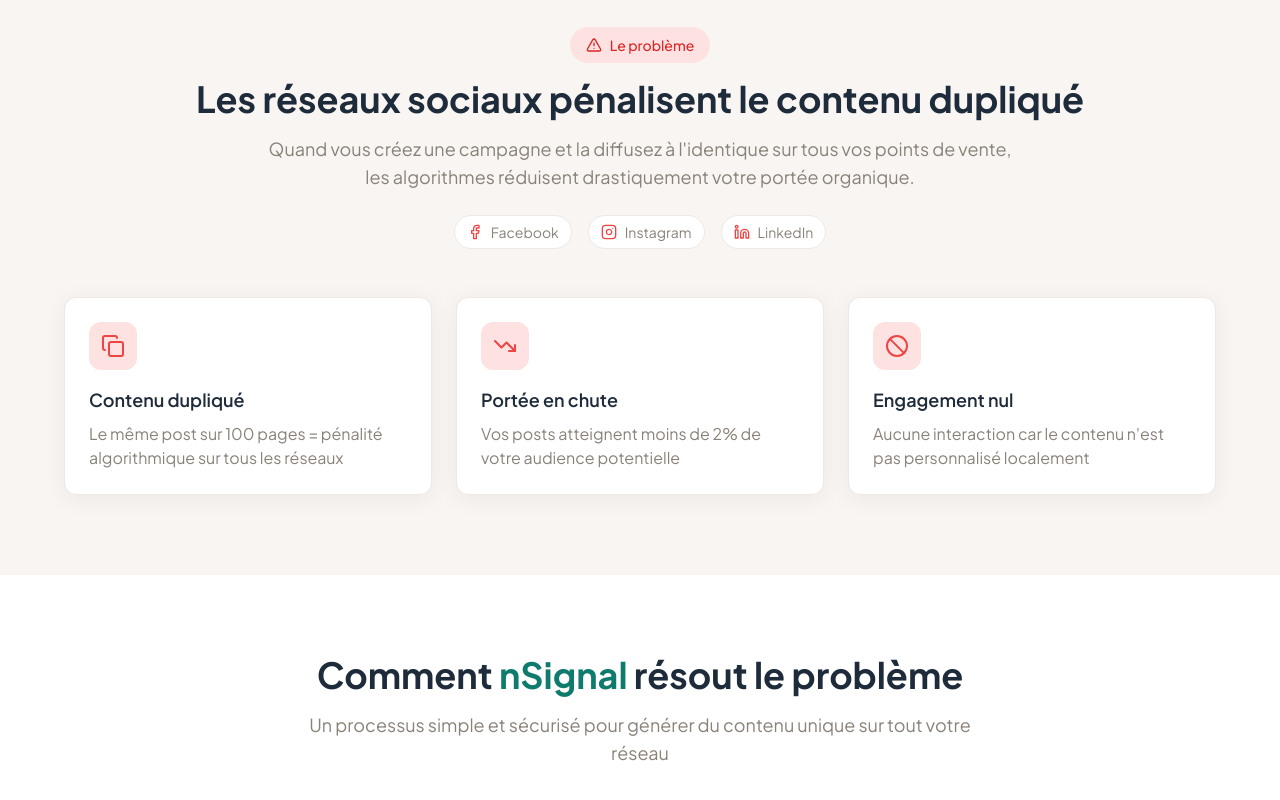
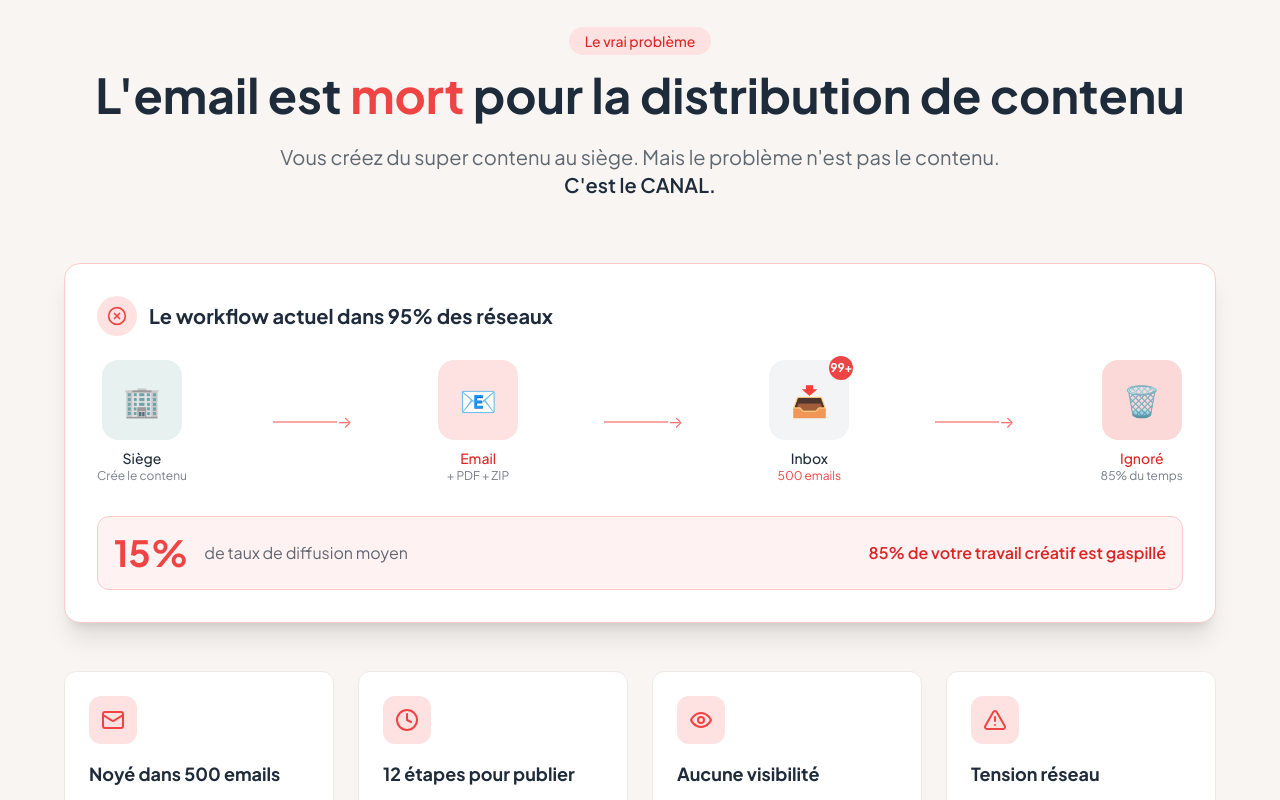
Before and after one commit to Mazaljoker/VISIOPOST_WEBSITE, a React (Vite) app: page / in a window 1280 px wide. Shown: the part 1200-2000 px from the top of the page. Built offline with nearby package versions, Linux system fonts and the light colour scheme.

Commit message:
✨ Vision Complete: New ProblemSection - Email is dead

```diff
--- a/src/sections/ProblemSection.tsx
+++ b/src/sections/ProblemSection.tsx
@@ -1,95 +1,191 @@
 import { motion } from 'framer-motion';
-import { AlertTriangle, TrendingDown, Copy, Ban, Facebook, Instagram, Linkedin } from 'lucide-react';
-
-const problems = [
-  {
-    icon: Copy,
-    title: 'Contenu dupliqué',
-    description: 'Le même post sur 100 pages = pénalité algorithmique sur tous les réseaux',
-  },
-  {
-    icon: TrendingDown,
-    title: 'Portée en chute',
-    description: 'Vos posts atteignent moins de 2% de votre audience potentielle',
-  },
-  {
-    icon: Ban,
-    title: 'Engagement nul',
-    description: 'Aucune interaction car le contenu n\'est pas personnalisé localement',
-  },
-];
-
-const platforms = [
-  { icon: Facebook, name: 'Facebook' },
-  { icon: Instagram, name: 'Instagram' },
-  { icon: Linkedin, name: 'LinkedIn' },
-];
+import { Mail, Clock, Eye, AlertTriangle, XCircle } from 'lucide-react';
 
 /**
- * Section Problem - Charte Graphique nSignal 2025
+ * Problem Section - L'Email est Mort
+ * Focus sur le vrai problème: le canal de distribution, pas le contenu
  */
 const ProblemSection = () => {
+  const emailProblems = [
+    {
+      icon: Mail,
+      title: 'Noyé dans 500 emails',
+      description: 'Le franchisé reçoit 50-100 emails/jour. Le vôtre n\'existe pas.',
+    },
+    {
+      icon: Clock,
+      title: '12 étapes pour publier',
+      description: 'Télécharger → Ouvrir → Copier → Facebook → Coller → Adapter → Publier = abandon',
+    },
+    {
+      icon: Eye,
+      title: 'Aucune visibilité',
+      description: 'Le siège envoie dans le vide. Qui a publié ? Qui a ignoré ? Mystère.',
+    },
+    {
+      icon: AlertTriangle,
+      title: 'Tension réseau',
+      description: '"Vous n\'avez pas publié" devient culpabilisant et crée des conflits.',
+    },
+  ];
+
   return (
-    <section className="py-20 px-4 sm:px-6 lg:px-8 bg-nsignal-light dark:bg-nsignal-dark-500">
+    <section id="problem" className="py-20 px-4 sm:px-6 lg:px-8 bg-nsignal-light dark:bg-nsignal-dark-600">
       <div className="max-w-6xl mx-auto">
+        {/* Section header */}
         <motion.div
-          className="text-center mb-12"
+          className="text-center mb-16"
           initial={{ opacity: 0, y: 20 }}
           whileInView={{ opacity: 1, y: 0 }}
           viewport={{ once: true }}
         >
-          <div className="inline-flex items-center gap-2 px-4 py-2 rounded-full bg-red-100 dark:bg-red-900/30 text-red-600 dark:text-red-400 mb-4">
-            <AlertTriangle className="w-4 h-4" />
-            <span className="text-sm font-medium">Le problème</span>
+          <span className="inline-block px-4 py-1 rounded-full bg-red-100 dark:bg-red-900/30 text-red-600 dark:text-red-400 text-sm font-medium mb-4">
+            Le vrai problème
+          </span>
+          <h2 className="text-3xl md:text-4xl lg:text-5xl font-bold text-nsignal-dark dark:text-white mb-6">
+            L'email est <span className="text-red-500">mort</span> pour la distribution de contenu
+          </h2>
+          <p className="text-xl text-nsignal-dark/70 dark:text-white/70 max-w-3xl mx-auto">
+            Vous créez du super contenu au siège. Mais le problème n'est pas le contenu.
+            <br />
+            <span className="font-semibold text-nsignal-dark dark:text-white">C'est le CANAL.</span>
+          </p>
+        </motion.div>
+
+        {/* Email workflow visualization */}
+        <motion.div
+          className="bg-white dark:bg-nsignal-dark-500 rounded-2xl shadow-xl p-6 md:p-8 mb-12 border border-red-200 dark:border-red-900/50"
+          initial={{ opacity: 0, y: 20 }}
+          whileInView={{ opacity: 1, y: 0 }}
+          viewport={{ once: true }}
+        >
+          <div className="flex items-center gap-3 mb-6">
+            <div className="w-10 h-10 rounded-full bg-red-100 dark:bg-red-900/30 flex items-center justify-center">
+              <XCircle className="w-5 h-5 text-red-500" />
+            </div>
+            <h3 className="text-xl font-bold text-nsignal-dark dark:text-white">Le workflow actuel dans 95% des réseaux</h3>
           </div>
-          <h2 className="text-3xl md:text-4xl font-bold text-nsignal-dark dark:text-nsignal-light mb-4">
-            Les réseaux sociaux pénalisent le contenu dupliqué
-          </h2>
-          <p className="text-lg text-nsignal-light-700 dark:text-nsignal-light-600 max-w-3xl mx-auto mb-6">
-            Quand vous créez une campagne et la diffusez à l'identique sur tous vos points de vente,
-            les algorithmes réduisent drastiquement votre portée organique.
-          </p>
 
-          {/* Platforms affected */}
-          <div className="flex items-center justify-center gap-4">
-            {platforms.map((platform, index) => (
-              <motion.div
-                key={index}
-                className="flex items-center gap-2 px-3 py-1.5 bg-white dark:bg-nsignal-dark rounded-full border border-nsignal-light-400 dark:border-nsignal-dark-400"
-                initial={{ opacity: 0, scale: 0.8 }}
-                whileInView={{ opacity: 1, scale: 1 }}
-                viewport={{ once: true }}
-                transition={{ delay: index * 0.1 }}
-              >
-                <platform.icon className="w-4 h-4 text-red-500" />
-                <span className="text-sm text-nsignal-light-700 dark:text-nsignal-light-600">{platform.name}</span>
-              </motion.div>
-            ))}
+          {/* Email flow diagram */}
+          <div className="relative">
+            <div className="flex flex-col md:flex-row items-center justify-between gap-4 md:gap-2">
+              {/* Siège */}
+              <div className="flex-shrink-0 text-center">
+                <div className="w-20 h-20 mx-auto mb-2 rounded-2xl bg-nsignal-primary/10 flex items-center justify-center">
+                  <span className="text-3xl">🏢</span>
+                </div>
+                <p className="text-sm font-medium text-nsignal-dark dark:text-white">Siège</p>
+                <p className="text-xs text-nsignal-dark/60 dark:text-white/60">Crée le contenu</p>
+              </div>
+
+              {/* Arrow 1 */}
+              <div className="hidden md:flex items-center">
+                <div className="w-16 h-0.5 bg-red-300 dark:bg-red-700"></div>
+                <span className="text-red-400">→</span>
+              </div>
+
+              {/* Email */}
+              <div className="flex-shrink-0 text-center">
+                <div className="w-20 h-20 mx-auto mb-2 rounded-2xl bg-red-100 dark:bg-red-900/30 flex items-center justify-center">
+                  <span className="text-3xl">📧</span>
+                </div>
+                <p className="text-sm font-medium text-red-600 dark:text-red-400">Email</p>
+                <p className="text-xs text-nsignal-dark/60 dark:text-white/60">+ PDF + ZIP</p>
+              </div>
+
+              {/* Arrow 2 */}
+              <div className="hidden md:flex items-center">
+                <div className="w-16 h-0.5 bg-red-300 dark:bg-red-700"></div>
+                <span className="text-red-400">→</span>
+              </div>
+
+              {/* Inbox */}
+              <div className="flex-shrink-0 text-center">
+                <div className="w-20 h-20 mx-auto mb-2 rounded-2xl bg-gray-100 dark:bg-gray-800 flex items-center justify-center relative">
+                  <span className="text-3xl">📥</span>
+                  <span className="absolute -top-1 -right-1 w-6 h-6 bg-red-500 text-white text-xs font-bold rounded-full flex items-center justify-center">
+                    99+
+                  </span>
+                </div>
+                <p className="text-sm font-medium text-nsignal-dark dark:text-white">Inbox</p>
+                <p className="text-xs text-red-500">500 emails</p>
+              </div>
+
+              {/* Arrow 3 */}
+              <div className="hidden md:flex items-center">
+                <div className="w-16 h-0.5 bg-red-300 dark:bg-red-700"></div>
+                <span className="text-red-400">→</span>
+              </div>
+
+              {/* Ignored */}
+              <div className="flex-shrink-0 text-center">
+                <div className="w-20 h-20 mx-auto mb-2 rounded-2xl bg-red-500/20 flex items-center justify-center">
+                  <span className="text-3xl">🗑️</span>
+                </div>
+                <p className="text-sm font-medium text-red-600 dark:text-red-400">Ignoré</p>
+                <p className="text-xs text-nsignal-dark/60 dark:text-white/60">85% du temps</p>
+              </div>
+            </div>
+
+            {/* Result bar */}
+            <div className="mt-8 p-4 bg-red-50 dark:bg-red-900/20 rounded-xl border border-red-200 dark:border-red-800">
+              <div className="flex flex-col md:flex-row items-center justify-between gap-4">
+                <div className="flex items-center gap-4">
+                  <span className="text-4xl font-bold text-red-500">15%</span>
+                  <span className="text-nsignal-dark/70 dark:text-white/70">
+                    de taux de diffusion moyen
+                  </span>
+                </div>
+                <div className="text-center md:text-right">
+                  <p className="text-red-600 dark:text-red-400 font-semibold">
+                    85% de votre travail créatif est gaspillé
+                  </p>
+                </div>
+              </div>
+            </div>
           </div>
         </motion.div>
 
-        <div className="grid md:grid-cols-3 gap-6">
-          {problems.map((problem, index) => (
+        {/* Problems grid */}
+        <div className="grid md:grid-cols-2 lg:grid-cols-4 gap-6">
+          {emailProblems.map((problem, index) => (
             <motion.div
               key={index}
-              className="bg-white dark:bg-nsignal-dark rounded-xl p-6 border border-nsignal-light-400 dark:border-nsignal-dark-400 shadow-card"
+              className="bg-white dark:bg-nsignal-dark-500 rounded-xl p-6 border border-nsignal-light-400 dark:border-nsignal-dark-400"
               initial={{ opacity: 0, y: 20 }}
               whileInView={{ opacity: 1, y: 0 }}
               viewport={{ once: true }}
               transition={{ delay: index * 0.1 }}
             >
-              <div className="w-12 h-12 bg-red-100 dark:bg-red-900/30 rounded-xl flex items-center justify-center mb-4">
+              <div className="w-12 h-12 rounded-xl bg-red-100 dark:bg-red-900/30 flex items-center justify-center mb-4">
                 <problem.icon className="w-6 h-6 text-red-500" />
               </div>
-              <h3 className="text-lg font-semibold text-nsignal-dark dark:text-nsignal-light mb-2">
+              <h3 className="text-lg font-bold text-nsignal-dark dark:text-white mb-2">
                 {problem.title}
               </h3>
-              <p className="text-nsignal-light-700 dark:text-nsignal-light-600">
+              <p className="text-sm text-nsignal-dark/70 dark:text-white/70">
                 {problem.description}
               </p>
             </motion.div>
           ))}
         </div>
+
+        {/* Quote */}
+        <motion.div
+          className="mt-12 text-center"
+          initial={{ opacity: 0, y: 20 }}
+          whileInView={{ opacity: 1, y: 0 }}
+          viewport={{ once: true }}
+        >
+          <blockquote className="text-2xl md:text-3xl font-medium text-nsignal-dark dark:text-white italic max-w-4xl mx-auto">
+            "On crée du super contenu au siège,
+            <br />
+            <span className="text-nsignal-primary">mais personne ne l'utilise."</span>
+          </blockquote>
+          <p className="mt-4 text-nsignal-dark/60 dark:text-white/60">
+            — Ce que nous disent 9 directeurs marketing de réseau sur 10
+          </p>
+        </motion.div>
       </div>
     </section>
   );
```
